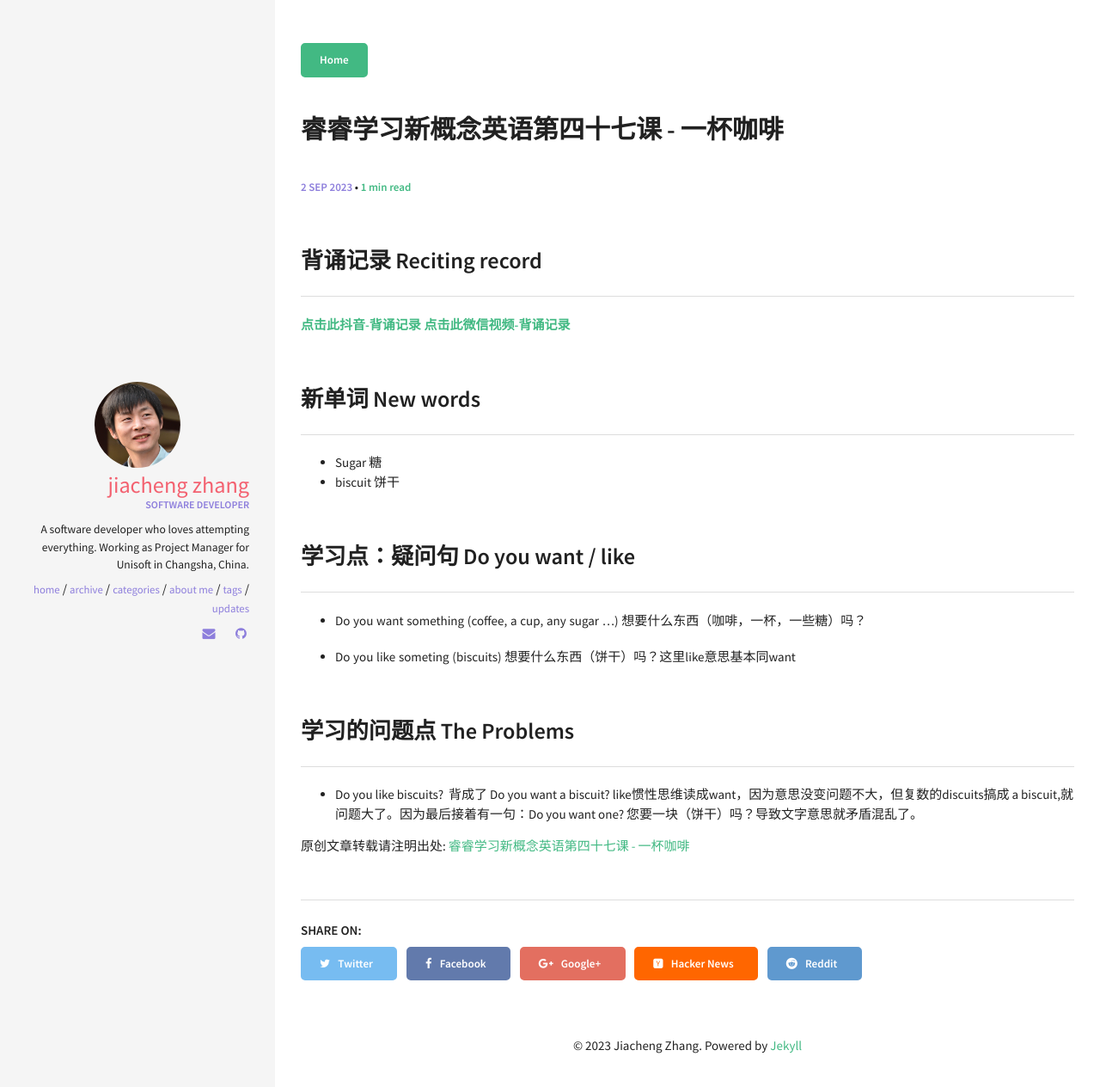
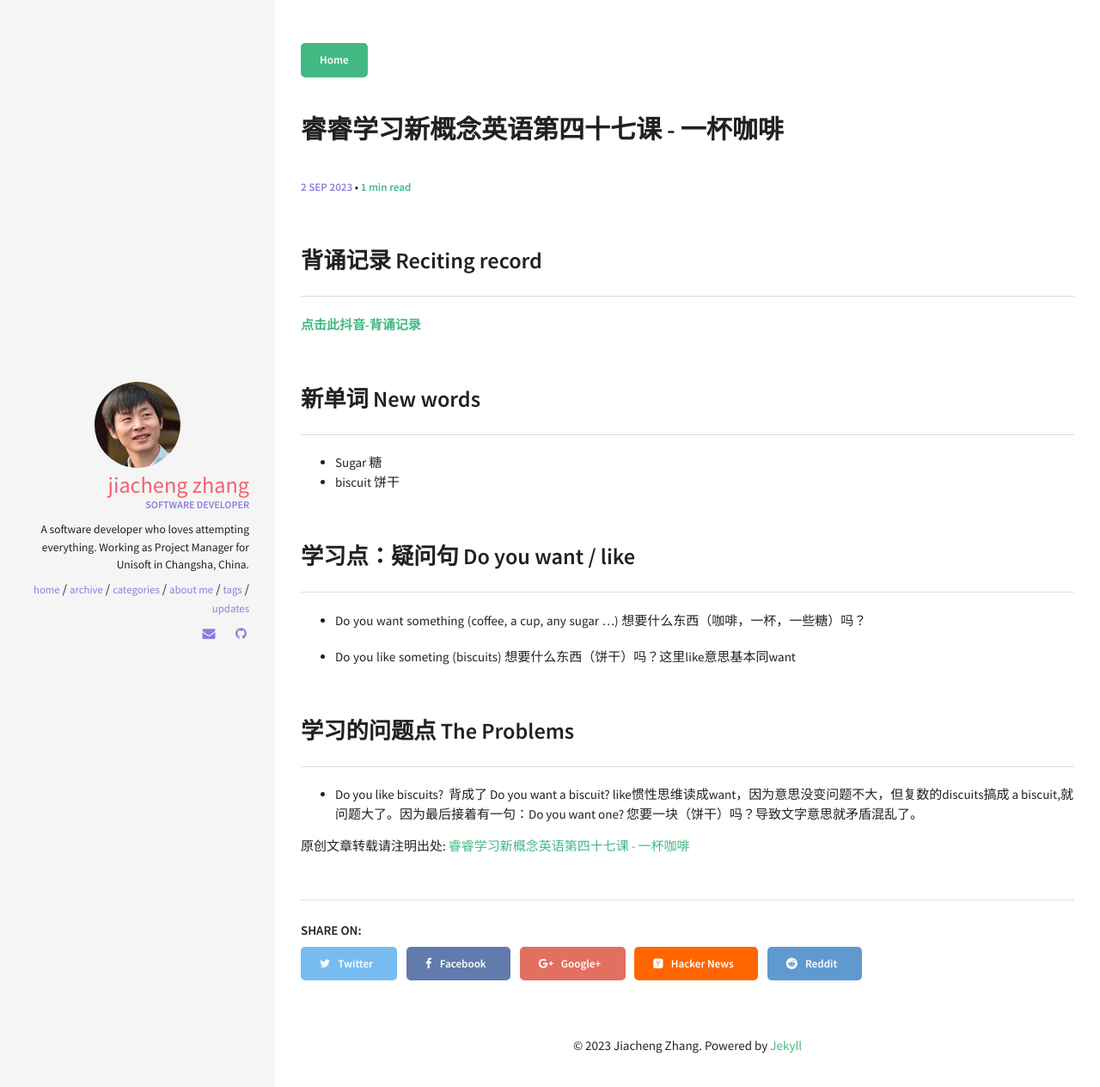
Before and after one commit to zhangjiacheng/zhangjiacheng.github.io, a Jekyll site: the page built from _posts/2023-09-02-EnglishLearningRuirui001.md, in a window 1280 px wide. Shown: the top 1264 px of the page at 86% size. Built offline with Jekyll 4.4.1, drawn with Linux system fonts in a browser that asks for light colours.

Commit message:
only play video with douyin

```diff
--- a/_posts/2023-09-02-EnglishLearningRuirui001.md
+++ b/_posts/2023-09-02-EnglishLearningRuirui001.md
@@ -9,7 +9,6 @@ tag: English Learning
 ## 背诵记录 Reciting record
 
 <a href="https://v.douyin.com/ieFyV1mE/"><b>点击此抖音-背诵记录</b></a>
-<a href="https://weixin.qq.com/sph/AHCOTX"><b>点击此微信视频-背诵记录</b></a>
 
 ## 新单词 New words
 - Sugar 糖
```
